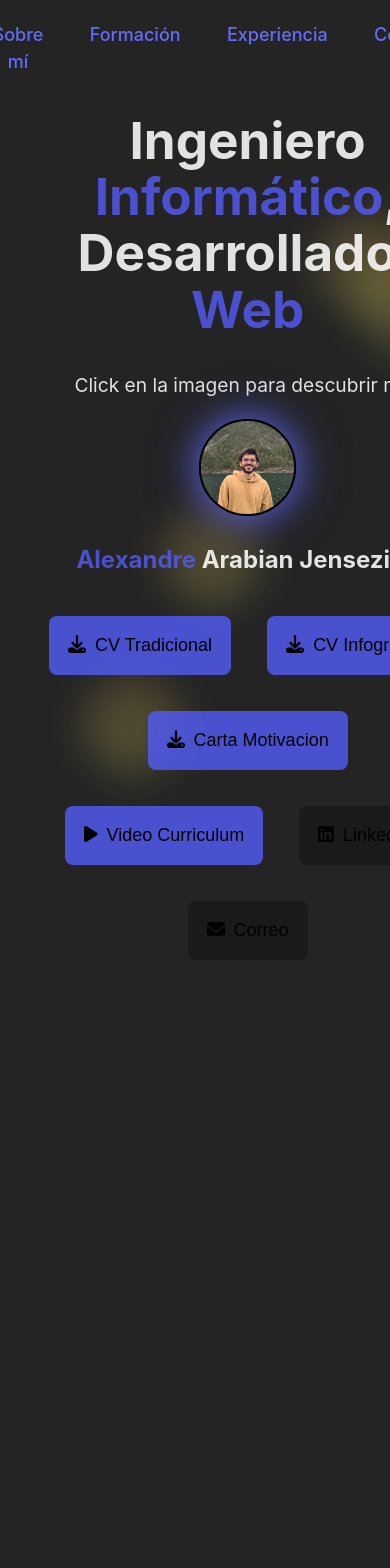
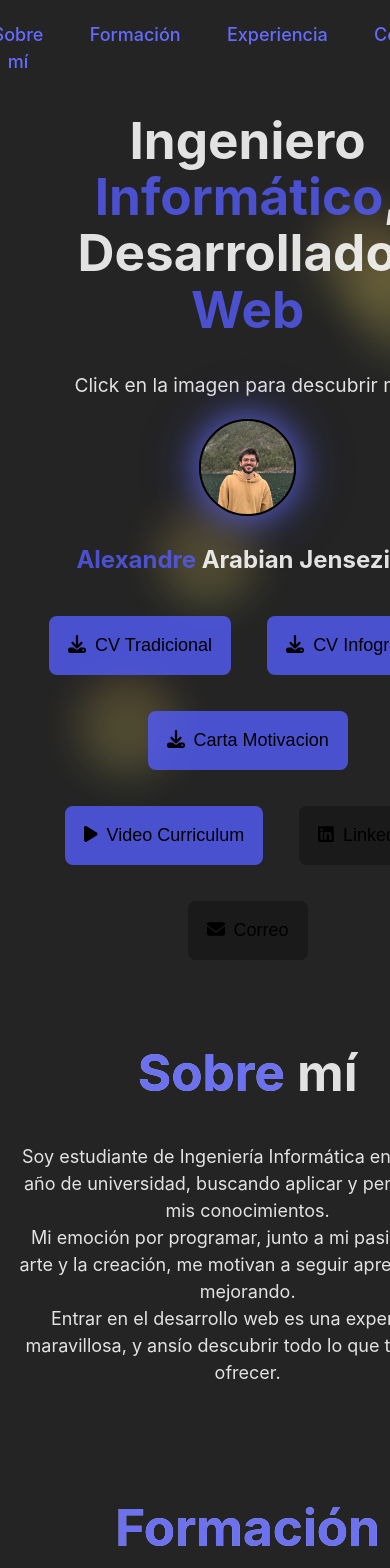
Before and after one commit to alexandrearabian/PaginaWebEspanol, a React (Vite) app: page / in a window 390 px wide. Shown: the top 1568 px of the page. Built offline with nearby package versions, Linux system fonts and the light colour scheme.

Commit message:
Adapt for phone

```diff
--- a/src/App.css
+++ b/src/App.css
@@ -433,3 +433,37 @@ html {
     transform: translate(0, 0);
   }
 }
+
+@media (max-width: 768px) {
+  .section {
+    transition: none;
+  }
+
+  .about-me-despcription {
+    transition: none;
+  }
+
+  .experience.job {
+    transition: none;
+  }
+
+  .hidden-about-me-despcription {
+    transform: none;
+    opacity: 1;
+  }
+
+  .hidden-experience-job {
+    transform: none;
+    opacity: 1;
+  }
+
+  .hidden-section {
+    transform: none;
+    opacity: 1;
+  }
+
+  .color-transition-word {
+    color: #535bf2d3;
+  }
+
+}
```
